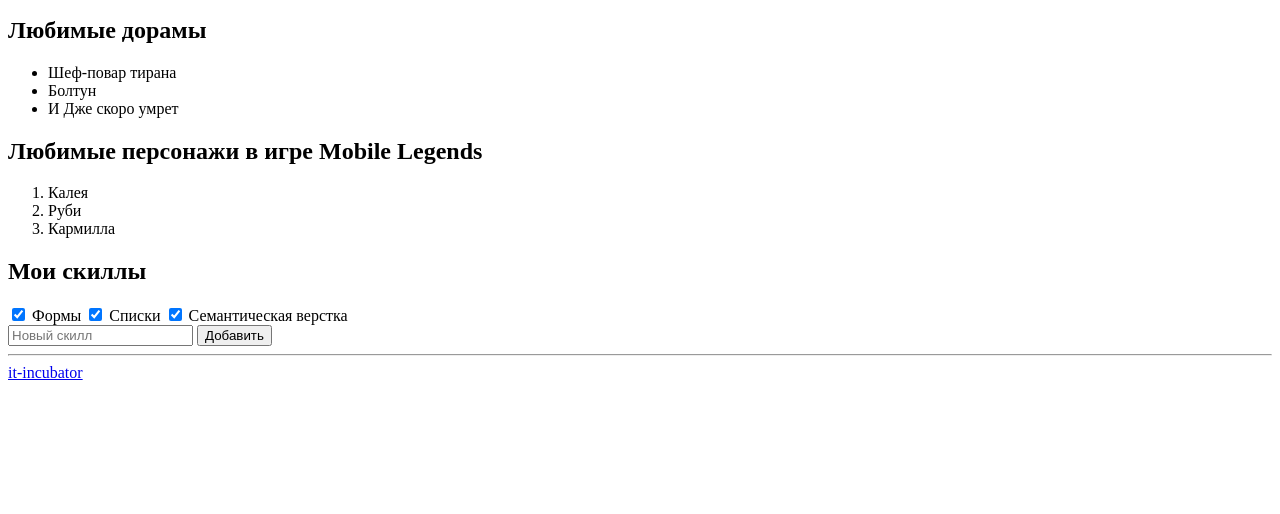
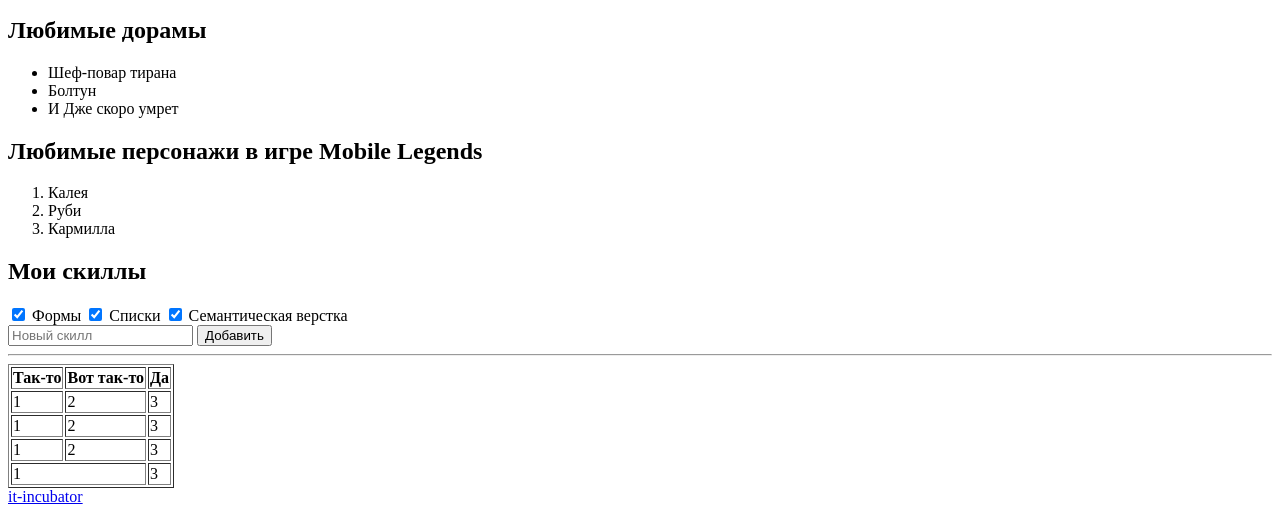
Before and after one commit to rusdarni/1-hw-with-auto-test-html-css-main, a plain HTML site: page index.html in a window 1280 px wide. Shown: the part 453-967 px from the top of the page. Before the commit the page ends 843 px from the top, so only its background shows below. Drawn offline with Linux system fonts and the light colour scheme.

Commit message:
complete task 8

```diff
--- a/index.html
+++ b/index.html
@@ -81,11 +81,35 @@
         <button type="submit">Добавить</button>
         <!-- 7) Добавь горизонтальную линию (для этого есть специальный тег) -->
         <hr>
-        <table data-cy="hw-about-table-pre">
+        <table data-cy="hw-about-table-pre" border="">
             <!-- 8) В таблице сделай 5 строк и 3 столбца.
                         - В первой строке ячейки заголовков, в остальных обычные ячейки
                         - Добавь границы для всей таблицы с помощью специального атрибута border="". Он устарел, но работает
                         - В последнем ряду первая ячейка должна занимать 2 столбца (как должно выглядеть - смотри образец). Таблицу можно заполнять любыми данными -->
+            <tr>
+                <th>Так-то</th>
+                <th>Вот так-то</th>
+                <th>Да</th>
+            </tr>
+            <tr>
+                <td>1</td>
+                <td>2</td>
+                <td>3</td>
+            </tr>
+            <tr>
+                <td>1</td>
+                <td>2</td>
+                <td>3</td>
+            </tr>
+            <tr>
+                <td>1</td>
+                <td>2</td>
+                <td>3</td>
+            </tr>
+            <tr>
+                <td colspan="2">1</td>
+                <td>3</td>
+            </tr>
         </table>
     </section>
     <footer data-cy="hw-footer-pre">
```
